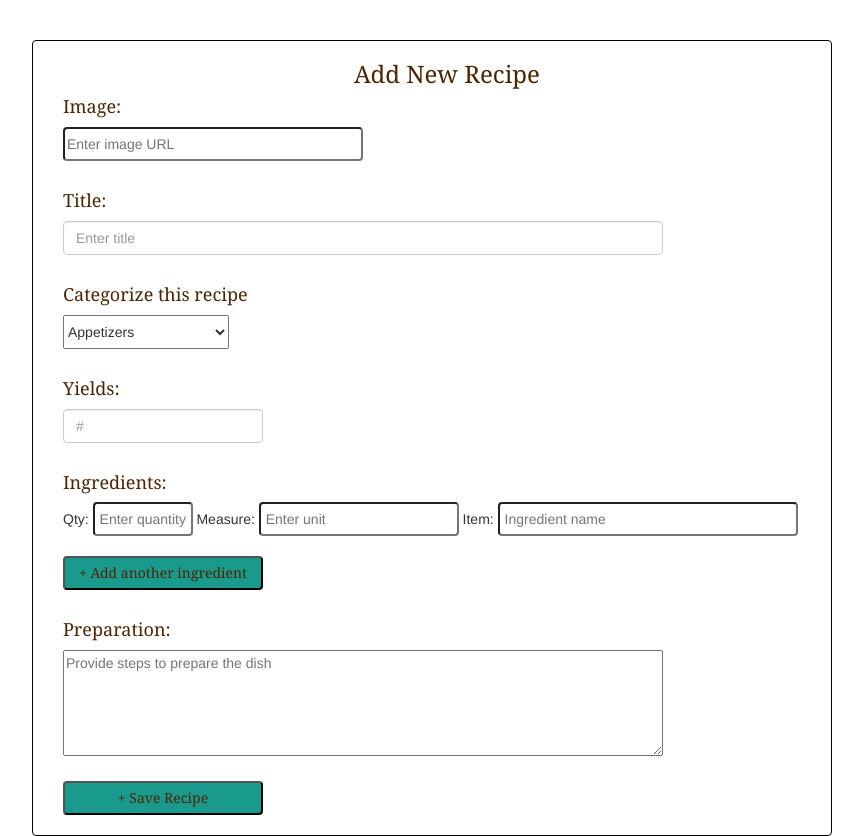
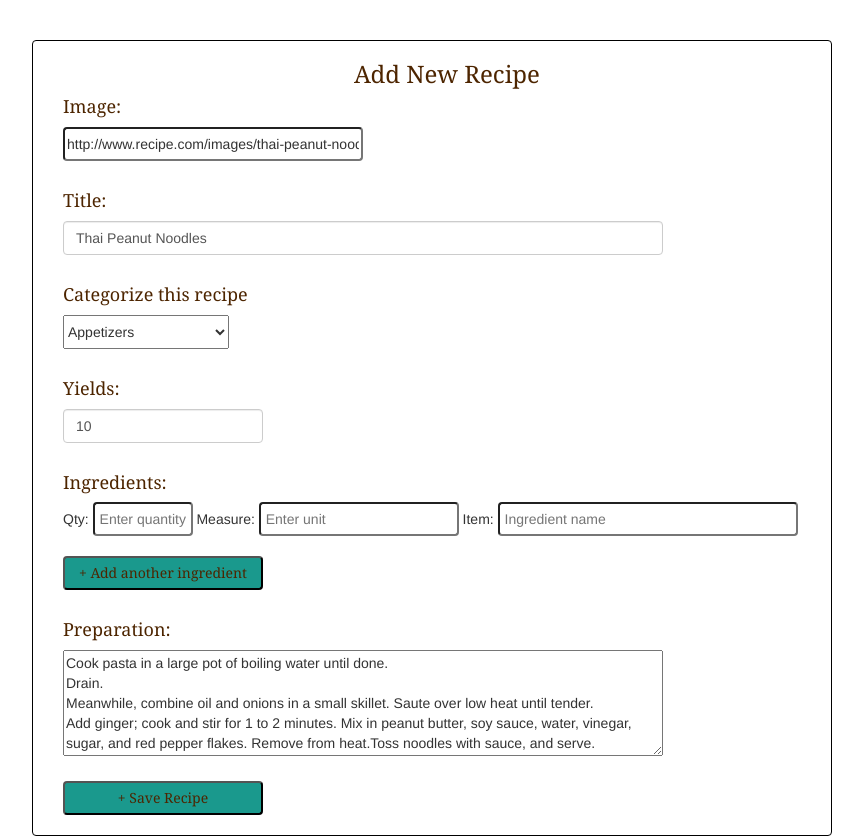
Before and after one commit to rmmistry/BonAppetit, a Flask app: page /recipeform in a window 1280 px wide. Shown: the part 67-903 px from the top of the page, without its empty margins (208-1071 px from the left). Run offline with Flask 2, Linux system fonts and the light colour scheme; a user stored in the database is signed in; data comes from the database, SQL or seed files in the repository; both versions use the stored data as it was after the commit; some libraries are stand-ins or nearby versions.

Commit message:
added gif for readme

```diff
--- a/templates/base.html
+++ b/templates/base.html
@@ -138,7 +138,7 @@
 <br>
 
 {% for flash in get_flashed_messages() %}
-  <span class="alert alert-default">{{ flash }}</span>
+  <span class="alert alert-warning" role="alert">{{ flash }}</span>
 {% endfor %}
 
 {% block content %}
--- a/templates/recipe_form.html
+++ b/templates/recipe_form.html
@@ -9,11 +9,11 @@
 
         <form  id="recipeFormId" action="/recipeform-confirm" method="POST">
             <h4 class="view-recipe"> Image: </h4>
-            <input type="text" name="image" class="image-input" placeholder="Enter image URL">
+            <input type="text" name="image" class="image-input" placeholder="Enter image URL" value="http://www.recipe.com/images/thai-peanut-noodles-11900012rca-ss.jpg">
             <br><br>
 
             <h4 class="view-recipe"> Title: </h4>
-            <input type="text" id="inputHelpBlock" name="title" class="form-control form-title" placeholder="Enter title" aria-describedby="helpBlock">
+            <input type="text" id="inputHelpBlock" name="title" class="form-control form-title" placeholder="Enter title" aria-describedby="helpBlock" value="Thai Peanut Noodles">
             <br>
 
             <h4 class="view-recipe"> Categorize this recipe </h4>
@@ -25,7 +25,7 @@
             <br><br>
 
             <h4 class="view-recipe"> Yields: </h4>
-            <input type="text" name="yields" class="form-control" placeholder="#" aria-describedby="helpBlock">
+            <input type="text" name="yields" class="form-control" placeholder="#" aria-describedby="helpBlock" value="10">
             <br>
 
             <h4 class="view-recipe"> Ingredients: </h4>
@@ -33,13 +33,13 @@
                 <div class="ingredient-field">
 
                 Qty:
-                <input type="text" name="quantity" class="qty-input" placeholder="Enter quantity">
+                <input type="text" name="quantity" class="qty-input" placeholder="Enter quantity" value="">
 
                 Measure:
-                <input type="text"  name="measure" class="measure-input" placeholder="Enter unit">
+                <input type="text"  name="measure" class="measure-input" placeholder="Enter unit" value="">
 
                 Item:
-                <input type="text" name="name" class="item-input" placeholder="Ingredient name">
+                <input type="text" name="name" class="item-input" placeholder="Ingredient name" value="">
 
                 </div>
             </div>
@@ -50,7 +50,7 @@
             <br><br>
 
             <h4 class="view-recipe"> Preparation: </h4>
-            <textarea rows="5" cols="50" name="preparation" class="prep-input" placeholder="Provide steps to prepare the dish"></textarea><br><br>
+            <textarea rows="5" cols="50" name="preparation" class="prep-input" placeholder="Provide steps to prepare the dish">Cook pasta in a large pot of boiling water until done.&nbsp &nbsp &nbsp &nbsp &nbsp &nbsp &nbsp &nbsp &nbsp &nbsp &nbsp &nbsp &nbsp &nbsp &nbsp &nbsp &nbsp &nbsp &nbsp &nbsp &nbsp &nbsp &nbsp &nbsp &nbsp &nbsp &nbsp &nbsp &nbsp &nbsp &nbsp &nbsp Drain. &nbsp &nbsp &nbsp &nbsp &nbsp &nbsp &nbsp &nbsp &nbsp &nbsp &nbsp &nbsp &nbsp &nbsp &nbsp &nbsp &nbsp &nbsp &nbsp &nbsp &nbsp &nbsp &nbsp &nbsp &nbsp &nbsp &nbsp &nbsp &nbsp &nbsp &nbsp &nbsp &nbsp &nbsp &nbsp &nbsp &nbsp &nbsp &nbsp &nbsp &nbsp &nbsp &nbsp &nbsp &nbsp &nbsp &nbsp &nbsp &nbsp &nbsp &nbsp &nbsp &nbsp &nbsp &nbsp &nbsp &nbsp &nbsp &nbsp &nbsp &nbsp &nbsp &nbsp &nbsp &nbsp &nbsp &nbsp &nbsp &nbsp Meanwhile, combine oil and onions in a small skillet. Saute over low heat until tender.&nbsp&nbsp&nbsp&nbsp&nbsp&nbsp&nbsp&nbsp&nbsp&nbsp&nbsp&nbsp Add ginger; cook and stir for 1 to 2 minutes. Mix in peanut butter, soy sauce, water, vinegar, sugar, and red pepper flakes. Remove from heat.Toss noodles with sauce, and serve.</textarea><br><br>
 
             <input type="submit" id="formSubmitId" class="view-recipe" value="+ Save Recipe"></input><br><br>
         </form>
```
Also changed, not shown: recipedb.db, 1 other file.
